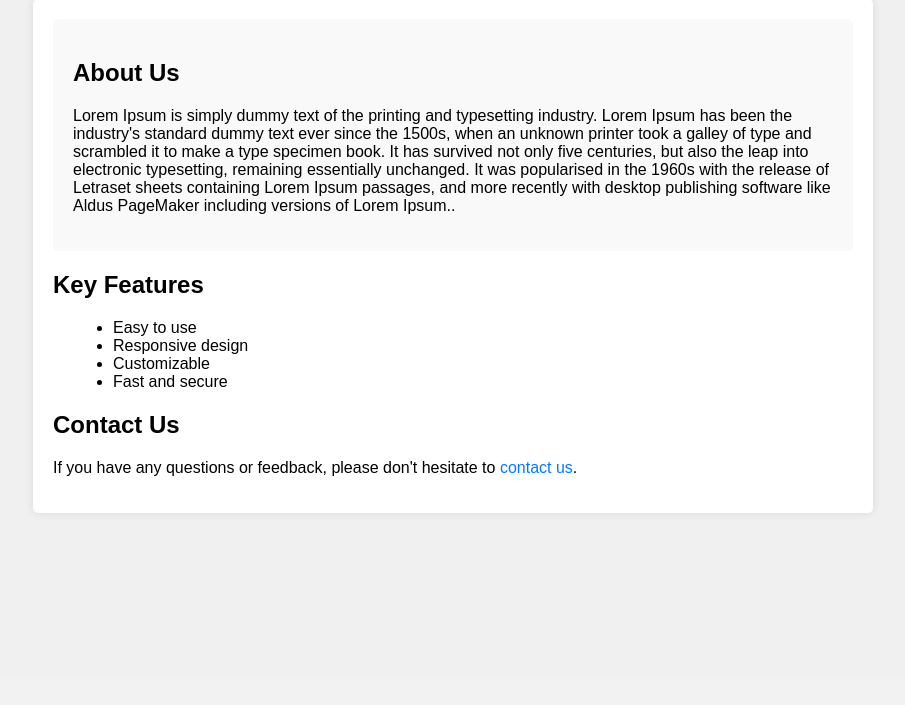
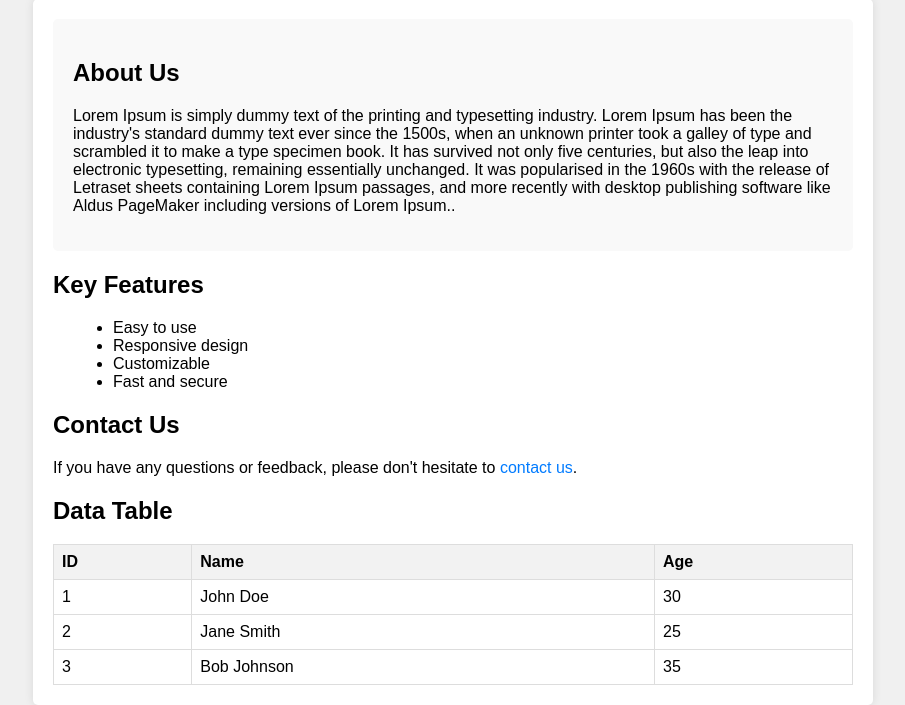
Before and after one commit to SkinnySyd/ReunionTestGitOps, a Flask app: page /starthome in a window 1280 px wide. Shown: the part 121-826 px from the top of the page, without its empty margins (187-1092 px from the left). Before the commit the page ends 635 px from the top, so only its background shows below. Run offline with Flask 2, Linux system fonts and the light colour scheme.

Commit message:
Update home.html

```diff
--- a/templates/home.html
+++ b/templates/home.html
@@ -28,6 +28,35 @@
             <h2>Contact Us</h2>
             <p>If you have any questions or feedback, please don't hesitate to <a href="mailto:contact@example.com">contact us</a>.</p>
         </section>
+             <section class="data-table">
+            <h2>Data Table</h2>
+            <table class="styled-table">
+                <thead>
+                    <tr>
+                        <th>ID</th>
+                        <th>Name</th>
+                        <th>Age</th>
+                    </tr>
+                </thead>
+                <tbody>
+                    <tr>
+                        <td>1</td>
+                        <td>John Doe</td>
+                        <td>30</td>
+                    </tr>
+                    <tr>
+                        <td>2</td>
+                        <td>Jane Smith</td>
+                        <td>25</td>
+                    </tr>
+                    <tr>
+                        <td>3</td>
+                        <td>Bob Johnson</td>
+                        <td>35</td>
+                    </tr>
+                </tbody>
+            </table>
+        </section>
 
     </div>
 </body>
```
